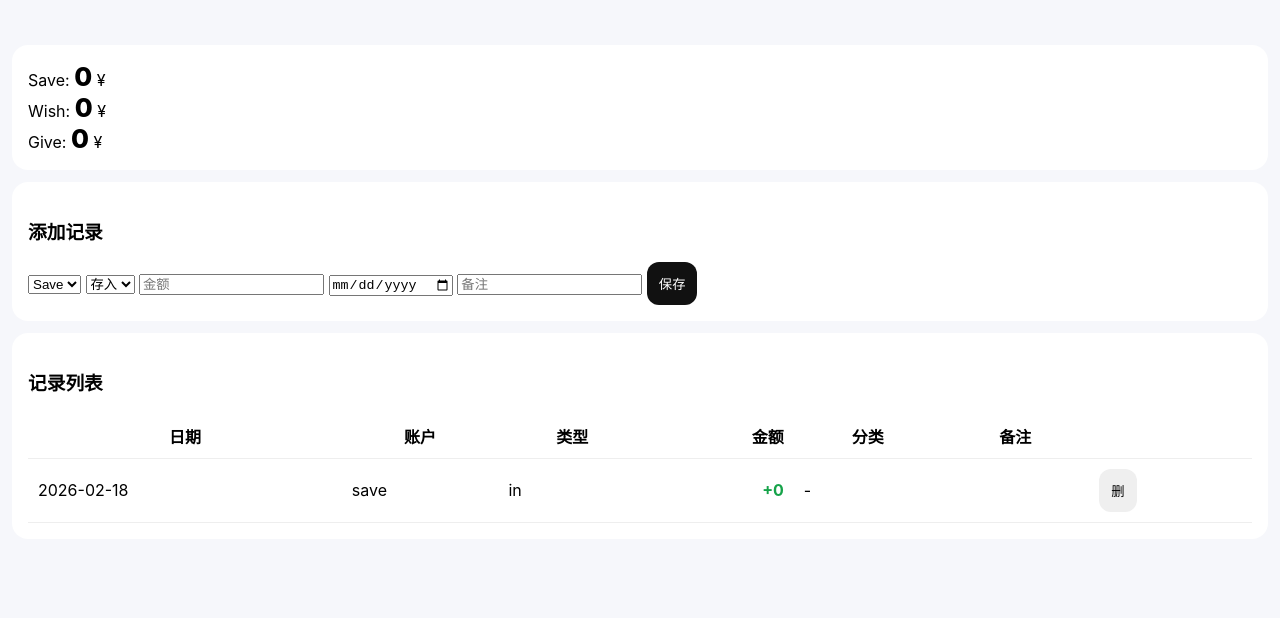
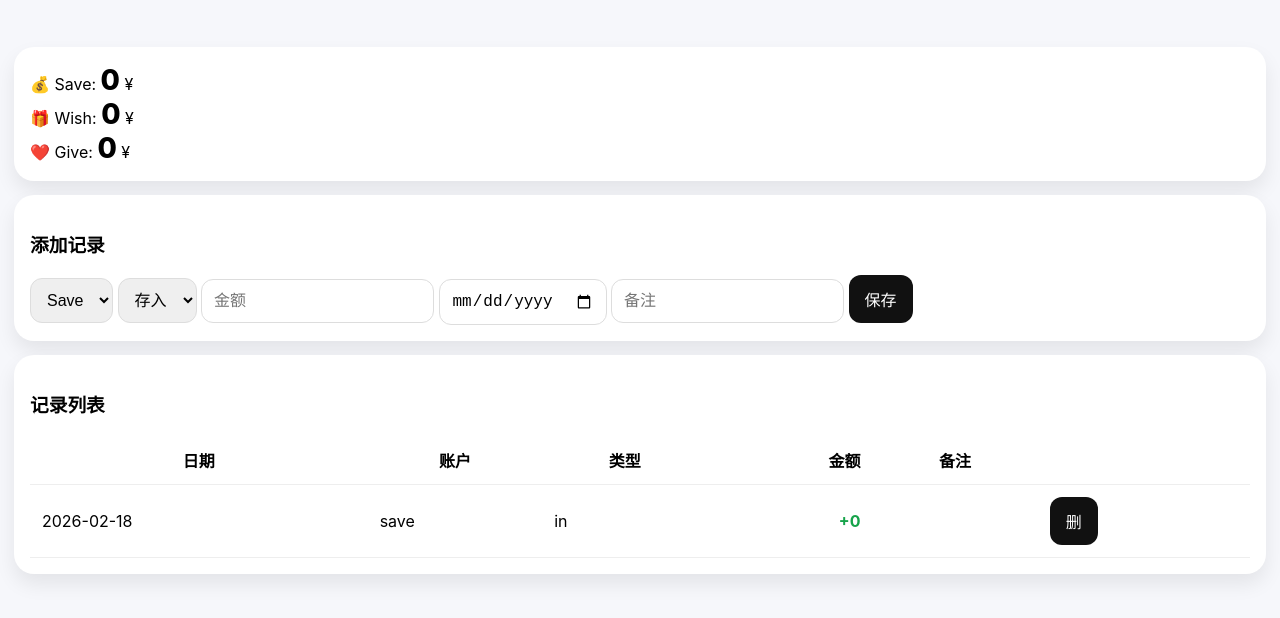
Before and after one commit to sisiliang07/Money-Tracker, a plain HTML site: page index.html in a window 1280 px wide. Both pictures are taken after a click on the button "保存". Shown: the part 74-692 px from the top of the page. Drawn offline with Linux system fonts and the light colour scheme.

Commit message:
Refactor HTML structure and update styles

```diff
--- a/index.html
+++ b/index.html
@@ -4,19 +4,41 @@
 <meta charset="utf-8">
 <meta name="viewport" content="width=device-width,initial-scale=1">
 <title>Yoyi Money Tracker</title>
+
 <style>
-body{margin:0;font-family:-apple-system;background:#f6f7fb}
+body{
+margin:0;
+font-family:-apple-system;
+background:#f6f7fb;
+}
 header{padding:16px}
-.card{background:#fff;border-radius:16px;padding:16px;margin:12px}
-.bal{font-size:26px;font-weight:800}
-button{padding:12px;border-radius:12px;border:0}
-.primary{background:#111;color:#fff}
+.card{
+background:#fff;
+border-radius:20px;
+padding:16px;
+margin:14px;
+box-shadow:0 10px 20px rgba(0,0,0,.08);
+}
+.bal{font-size:28px;font-weight:800}
+button{
+padding:12px 16px;
+border-radius:12px;
+border:0;
+background:#111;
+color:#fff;
+font-size:16px;
+}
+input,select{
+padding:12px;
+border-radius:12px;
+border:1px solid #ddd;
+font-size:16px;
+}
 table{width:100%;border-collapse:collapse}
-td,th{padding:10px;border-bottom:1px solid #eee}
+td,th{padding:12px;border-bottom:1px solid #eee}
 .right{text-align:right}
+.green{color:#16a34a;font-weight:700}
 .red{color:#dc2626;font-weight:700}
-.green{color:#16a34a;font-weight:700}
-.tag{background:#f3f4f6;padding:4px 8px;border-radius:999px}
 </style>
 </head>
 
@@ -27,9 +49,9 @@ td,th{padding:10px;border-bottom:1px solid #eee}
 </header>
 
 <div class="card">
-Save: <span class="bal" id="balSave">0</span> ¥<br>
-Wish: <span class="bal" id="balWish">0</span> ¥<br>
-Give: <span class="bal" id="balGive">0</span> ¥
+<div>💰 Save: <span id="save" class="bal">0</span> ¥</div>
+<div>🎁 Wish: <span id="wish" class="bal">0</span> ¥</div>
+<div>❤️ Give: <span id="give" class="bal">0</span> ¥</div>
 </div>
 
 <div class="card">
@@ -48,7 +70,7 @@ Give: <span class="bal" id="balGive">0</span> ¥
 <input id="amt" placeholder="金额">
 <input id="date" type="date">
 <input id="note" placeholder="备注">
-<button class="primary" onclick="add()">保存</button>
+<button onclick="add()">保存</button>
 </div>
 
 <div class="card">
@@ -60,7 +82,6 @@ Give: <span class="bal" id="balGive">0</span> ¥
 <th>账户</th>
 <th>类型</th>
 <th class="right">金额</th>
-<th>分类</th>
 <th>备注</th>
 <th></th>
 </tr>
@@ -71,7 +92,6 @@ Give: <span class="bal" id="balGive">0</span> ¥
 
 <script>
 let data=JSON.parse(localStorage.getItem("money")||'[]');
-
 function save(){localStorage.setItem("money",JSON.stringify(data));}
 
 function render(){
@@ -82,9 +102,9 @@ if(t.acct=="save")saveBal+=v;
 if(t.acct=="wish")wishBal+=v;
 if(t.acct=="give")giveBal+=v;
 });
-balSave.textContent=saveBal;
-balWish.textContent=wishBal;
-balGive.textContent=giveBal;
+save.textContent=saveBal;
+wish.textContent=wishBal;
+give.textContent=giveBal;
 
 list.innerHTML="";
 data.slice().reverse().forEach((t,i)=>{
@@ -94,7 +114,6 @@ list.innerHTML+=`
 <td>${t.acct}</td>
 <td>${t.type}</td>
 <td class="right ${t.type=="out"?"red":"green"}">${t.type=="out"?"-":"+"}${t.amount}</td>
-<td>-</td>
 <td>${t.note||""}</td>
 <td><button onclick="del(${data.length-1-i})">删</button></td>
 </tr>`;
@@ -102,20 +121,33 @@ list.innerHTML+=`
 }
 
 function add(){
-let t={
-acct:acct.value,
-type:type.value,
-amount:Number(amt.value),
+let acctv=acct.value;
+let typev=type.value;
+let amount=Number(amt.value);
+let bal=calc(acctv);
+if(typev=="out" && amount>bal){alert("余额不足");return;}
+
+data.push({
+acct:acctv,
+type:typev,
+amount:amount,
 date:date.value||new Date().toISOString().slice(0,10),
 note:note.value
-};
-data.push(t);
-save();
-render();
+});
+save();render();
+}
+
+function calc(a){
+let b=0;
+data.forEach(t=>{
+if(t.acct==a){
+b+=t.type=="in"?t.amount:-t.amount;
+}
+});
+return b;
 }
 
 function del(i){data.splice(i,1);save();render();}
-
 render();
 </script>
 
```
